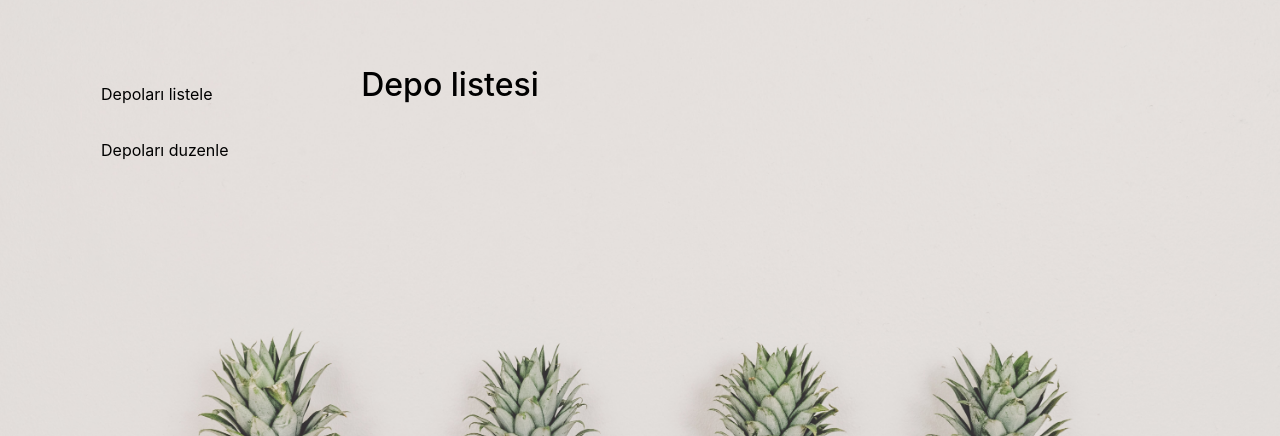
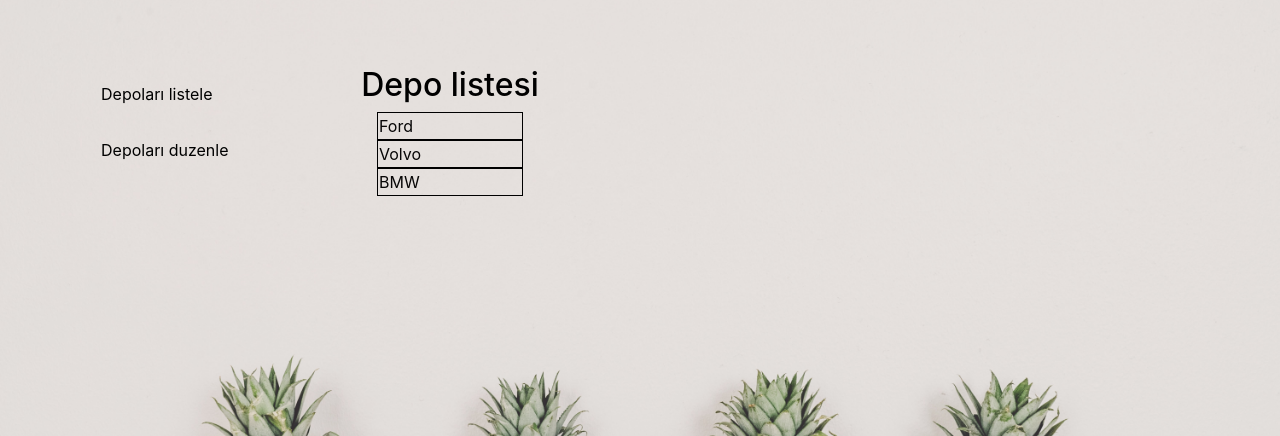
Before and after one commit to okanexe/2021_Fall_Bil372_stok_yonetimi, a Flask app: page /depo/list in a window 1280 px wide. Shown: the part 56-492 px from the top of the page. Run offline with Flask 2, Linux system fonts and the light colour scheme; some libraries are stand-ins or nearby versions.

Commit message:
depo listelenmesi demosu yapildi verilerin durumuna göre guncellenecek

```diff
--- a/logistic/app.py
+++ b/logistic/app.py
@@ -34,7 +34,12 @@
 '''
 @app.route("/person/list", methods = ['POST', 'GET'])
 def personList():
-    return render_template("personList.html")
+    conn = psycopg2.connect("dbname=guru99 user=okans password=")
+    cur = conn.cursor()
+    sql_command = "select * from personal"
+    cur.execute(sql_command)
+    data = cur.fetchall()
+    return render_template("personList.html", content=data,title="Anasayfa")
 
 @app.route("/person/add", methods = ['POST', 'GET'])
 def person():
@@ -61,30 +66,31 @@
 '''
 buradaki dashboad methodu personel ekleme ve personel yonetiminde kullanilacaktir
 '''
-@app.route("/dashboard")
+@app.route("/dashboard", methods = ['POST', 'GET'])
 def dashboard():
     return render_template("dashboard.html",title="dashboard")
 
-@app.route("/login")
+@app.route("/login", methods = ['POST', 'GET'])
 def login():
     return render_template("login.html",title="Login")
 
-@app.route("/signup")
+@app.route("/signup", methods = ['POST', 'GET'])
 def signup():
     return render_template("signup.html",title="Sign up")
 
 '''
 depolarin listelenmesinde ullanilacak olan method
 '''
-@app.route("/depo/list")
-def depotList():
-    return render_template("depo.html",title="Depo listesi")
+@app.route("/depo/list", methods = ['POST', 'GET'])
+def depot_list():
+    content = ["Ford", "Volvo", "BMW"]
+    return render_template("depo.html",title="Depo listesi",content=content)
 
 '''
 depolarin yonetiminde kullanilacak sayfa
 '''
-@app.route("/depo/arrange")
-def depotArrangnment():
+@app.route("/depo/arrange", methods = ['POST', 'GET'])
+def depot_arrangnment():
     return render_template("depoArrangment.html",title="Depo listesi")
 
 
--- a/logistic/static/main.css
+++ b/logistic/static/main.css
@@ -123,11 +123,27 @@
   color: white;
 }
 
+div.liste{
+  text-align: center;
+  color: #070606;
+}
+table,td,tr {
+  border: 1px solid black;
+  border-collapse: collapse;
+  text-align: left;
+  vertical-align: top;
+  margin-left: auto;
+  margin-right: auto;
+  width: 20%;
+  height: 20%;
+}
+
 /* Page content. The value of the margin-left property should match the value of the sidebar's width property */
 div.content {
   margin-left: 200px;
   padding: 1px 16px;
   height: 1000px;
+
 }
 
 /* On screens that are less than 700px wide, make the sidebar into a topbar */
--- a/logistic/templates/depo.html
+++ b/logistic/templates/depo.html
@@ -5,16 +5,24 @@
     <a href="/depo/arrange">Depoları duzenle</a>
 </div>
 <h2>Depo listesi</h2>
-<div>
+<div class="liste">
+    <table>
     {% if content %}
         {% for depo in content %}
 
-            <td>
-                {{depo}}
-            </td>
+            <table>
+                <td>
+                    {{depo}}
+                </td>
+
+
+            </table>
 
         {% endfor %}
     {% endif %}
+    </table>
+
+
 </div>
 
 {% endblock content %}
```
Lines whose indentation alone changed are shown as unchanged.
